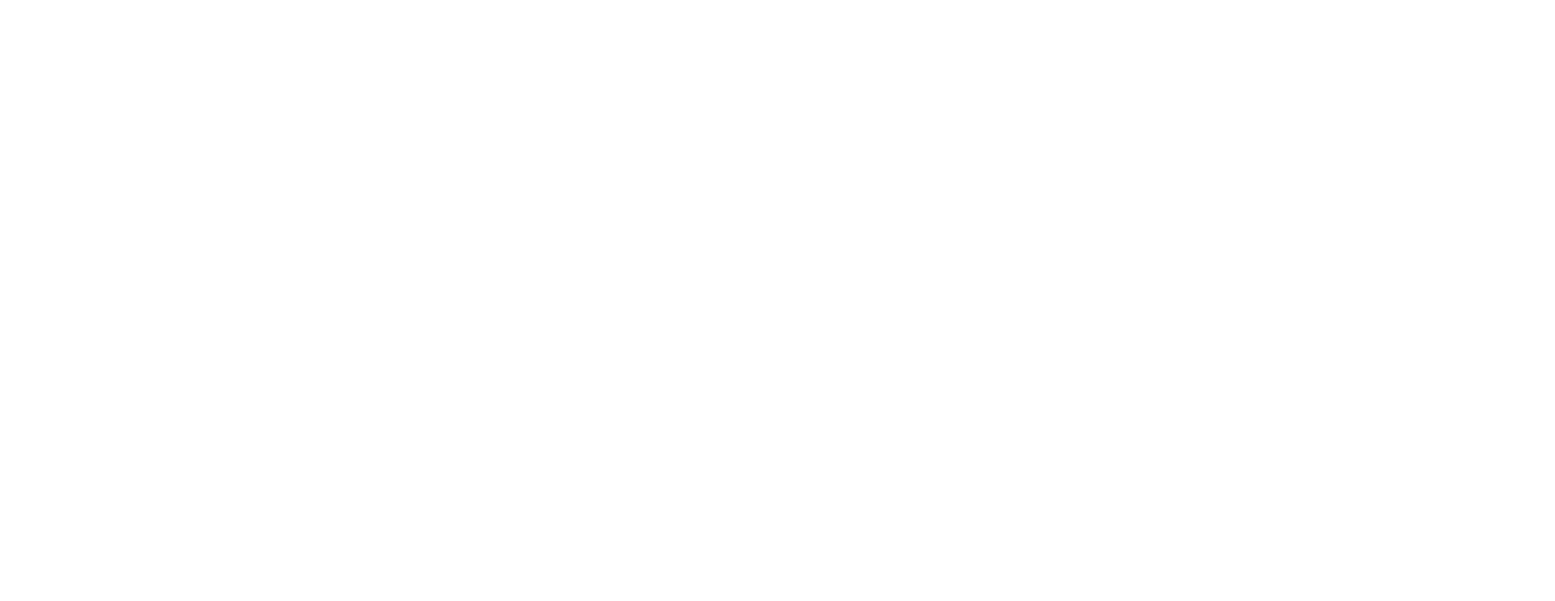
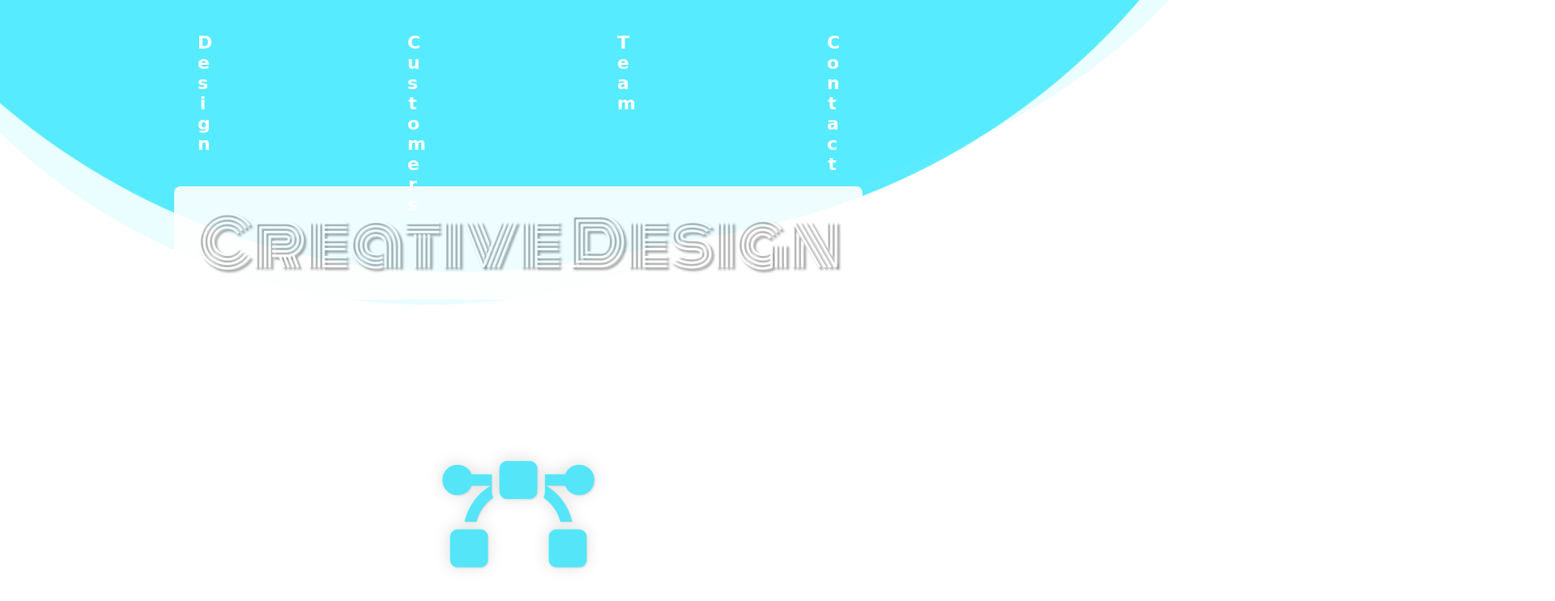
Before and after one commit to do-Va/Creative_Design, a plain HTML site: page index.html in a window 1280 px wide. Shown: the top 742 px of the page at 81% size, 1920 px wide, since content can reach past the window. Drawn offline with Linux system fonts and the light colour scheme; a web font is replaced by a local one.

Commit message:
Section 1 Finished

```diff
--- a/index.html
+++ b/index.html
@@ -1,15 +1,34 @@
 <!DOCTYPE html>
 <html lang="en">
-<head>
-    <meta charset="UTF-8">
-    <meta name="viewport" content="width=device-width, initial-scale=1.0">
+  <head>
+    <meta charset="UTF-8" />
+    <meta name="viewport" content="width=device-width, initial-scale=1.0" />
     <title>Creative Design</title>
-    <link rel="stylesheet" href="style.css">
-    <link rel="stylesheet" href="https://cdnjs.cloudflare.com/ajax/libs/font-awesome/5.15.1/css/all.min.css">
-</head>
-<body>
-
+    <link rel="stylesheet" href="style.css" />
+    <link
+      rel="stylesheet"
+      href="https://cdnjs.cloudflare.com/ajax/libs/font-awesome/5.15.1/css/all.min.css"
+    />
+  </head>
+  <body>
+    <div class="container">
+      <!-- Section 1 -->
+      <section class="section-1">
+        <nav class="navbar">
+          <a href="#" class="navbar-link">Design</a>
+          <a href="#" class="navbar-link">Customers</a>
+          <a href="#" class="navbar-link">Team</a>
+          <a href="#" class="navbar-link">Contact</a>
+        </nav>
+        <div class="floating-bg"></div>
+        <h1 class="section-1-heading">Creative Design</h1>
+        <div class="logo">
+          <i class="fas fa-bezier-curve"></i>
+        </div>
+      </section>
+      <!-- End of Section 1 -->
+    </div>
 
     <script src="script.js"></script>
-</body>
+  </body>
 </html>
--- a/style.css
+++ b/style.css
@@ -0,0 +1,120 @@
+/* Common Styles */
+@import url('https://fonts.googleapis.com/css2?family=Bellota+Text:wght@300;400;700&family=Monoton&display=swap');
+
+* {
+  margin: 0;
+  padding: 0;
+  box-sizing: border-box;
+  text-decoration: none;
+  list-style: none;
+  outline: none;
+  font-family: 'Bellota Text', cursive;
+  font-weight: 100;
+}
+
+html {
+  font-size: 62.5%;
+}
+
+body {
+  overflow: hidden;
+}
+
+/* End of Common Styles */
+
+/* Section 1 */
+.section-1 {
+  width: 100%;
+  height: 100vh;
+  border-color: #fff;
+  position: relative;
+}
+
+.floating-bg {
+  width: 150vw;
+  height: 150vw;
+  background-color: rgba(50, 231, 255, 0.8);
+  position: absolute;
+  top: -125vw;
+  left: calc(50% - 75vw);
+  border-radius: 45%;
+  animation: rotate 30s infinite;
+}
+
+.floating-bg::before {
+  content: '';
+  width: 100%;
+  height: 100%;
+  background-color: rgba(50, 231, 255, 0.1);
+  position: absolute;
+  top: 0;
+  left: 0;
+  border-radius: 40%;
+  animation: rotate 30s infinite;
+}
+
+@keyframes rotate {
+  0% {
+    transform: rotate(0);
+  }
+
+  100% {
+    transform: rotate(360deg);
+  }
+}
+
+.navbar {
+  position: relative;
+  z-index: 20;
+  top: 4rem;
+  display: flex;
+  justify-content: space-evenly;
+}
+
+.navbar-link {
+  font-size: 2.2rem;
+  font-weight: 700;
+  letter-spacing: 0.2rem;
+  color: #fff;
+  width: 1.5rem;
+  word-wrap: break-word;
+  text-align: center;
+  transition: all 0.5s;
+}
+
+.navbar-link:hover {
+  width: 15rem;
+  background-color: rgba(255, 255, 255, 0.2);
+  transition: all 2.5s;
+}
+
+.section-1-heading {
+  font-size: 8rem;
+  font-family: 'Monoton', cursive;
+  position: absolute;
+  top: 18vw;
+  left: 50%;
+  transform: translateX(-50%);
+  text-shadow: 0.3rem 0.3rem 0.3rem #888;
+  background-color: #fff;
+  color: #fff;
+  width: 85rem;
+  text-align: center;
+  padding: 0.8rem 1.6rem;
+  border-radius: 0.8rem;
+  opacity: 0.9;
+}
+
+.logo {
+  position: absolute;
+  top: 70%;
+  left: 50%;
+  transform: translateX(-50%);
+}
+
+.logo i {
+  font-size: 15rem;
+  color: rgba(50, 231, 255, 0.8);
+  text-shadow: 0.1rem 0.1rem 0.2rem #ddd, -0.1rem -0.1rem 2rem #ddd;
+}
+/* End of Section 1 */
```
